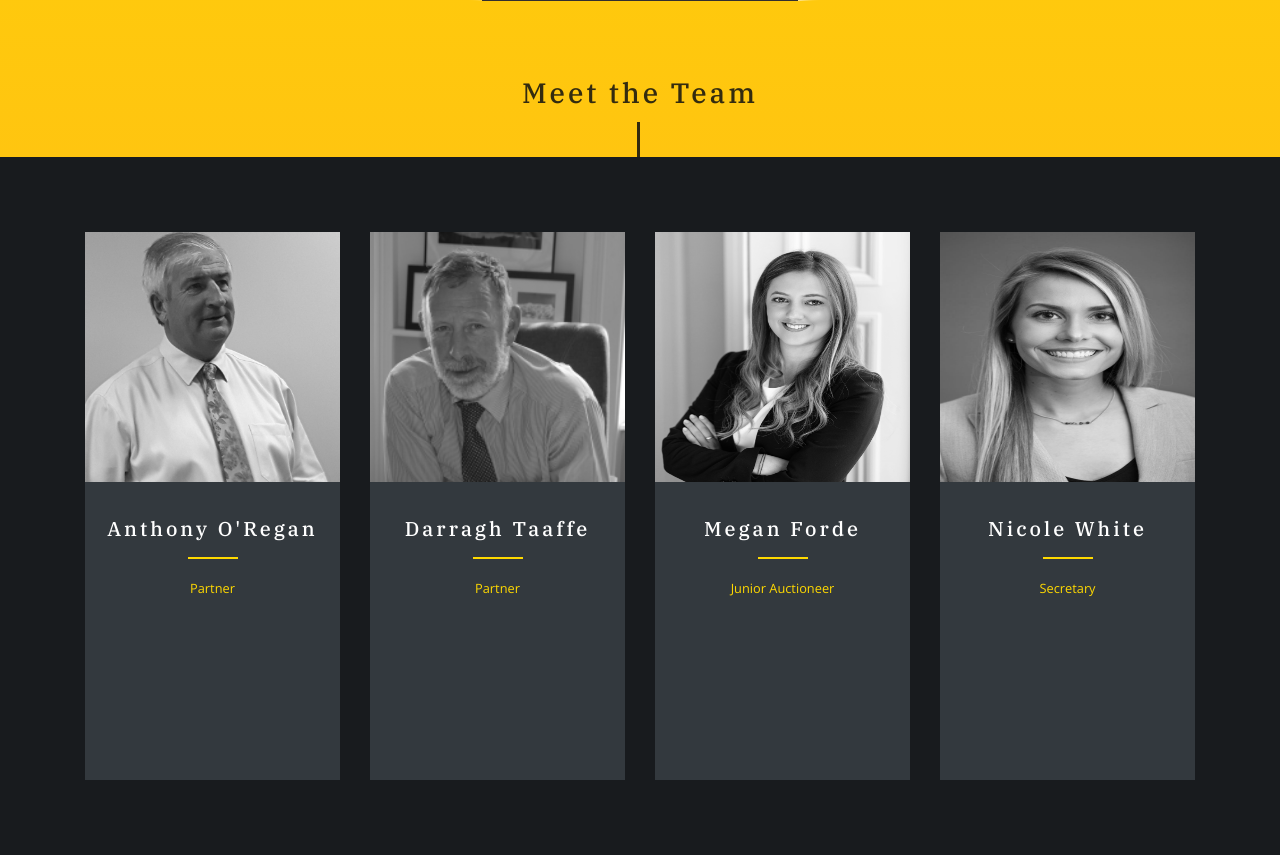
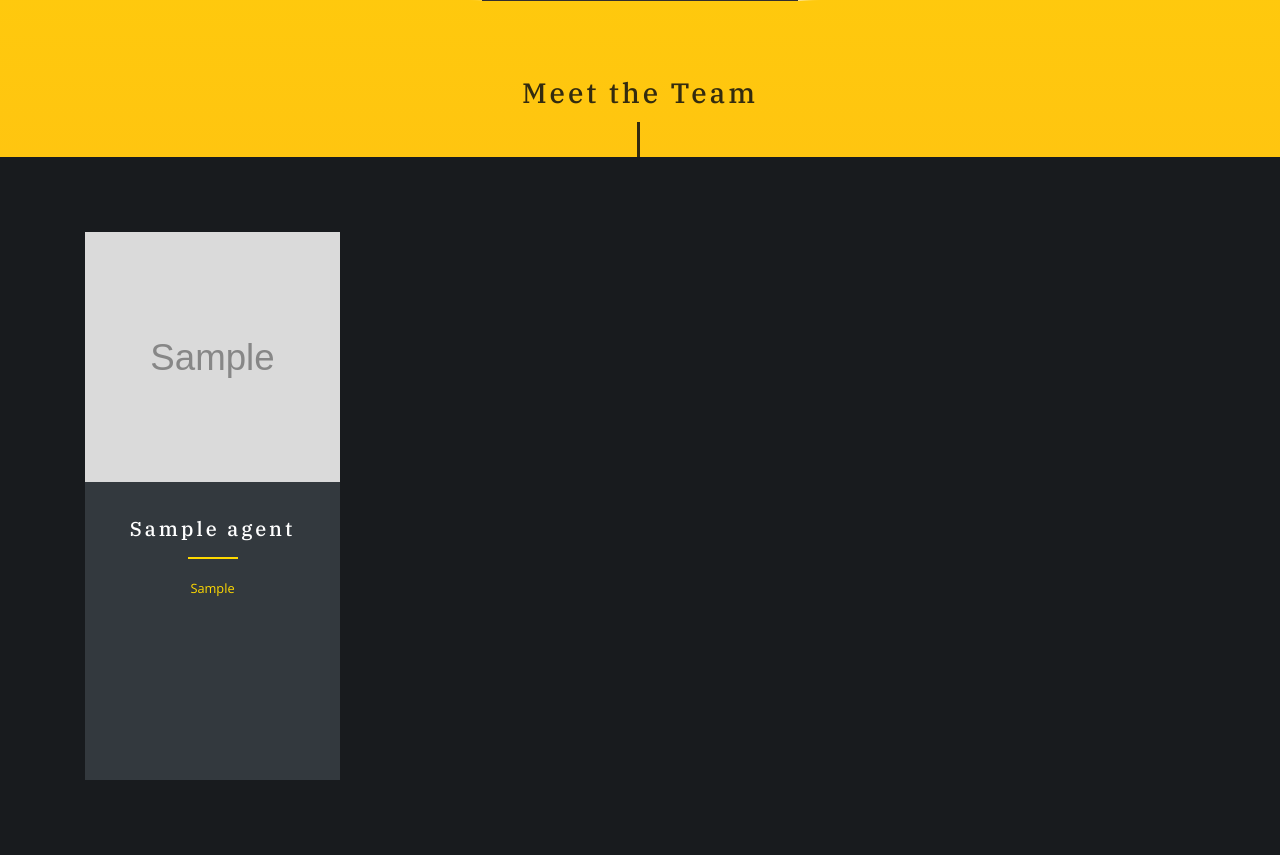
Before and after one commit to PatrickCoakley23/KMS, a Django app: page / in a window 1280 px wide. Shown: the part 3592-4447 px from the top of the page. Run offline with Django 3.2, Linux system fonts and the light colour scheme; tables that the repository leaves empty hold one stand-in row (values such as "Sample post"); grey boxes marked "Sample" are stand-in pictures; some libraries are stand-ins or nearby versions; some web fonts are replaced.

Commit message:
added agents model info and created for loop in template

```diff
--- a/home/templates/home/index.html
+++ b/home/templates/home/index.html
@@ -184,80 +184,34 @@
         <div class="container team-container">
             <section class="meet-the-team">
                 <div class="row pt-team">
+                    {% for agent in agents %}
                     <div class="col-10 offset-1 col-sm-6 offset-sm-0 col-lg-3 mb-team team-padding">
                         <div class="team-card">
                             <div class="item">
-                            <img src="{{ MEDIA_URL}}anthony_oregan.jpg" alt="" class="img-fluid team-img">
+                            {% if agent.image %}
+                                <img src="{{ MEDIA_URL}}{{ agent.image }}" alt="{{ agent.name }}" class="team-img img-fluid">
+                            {% elif agent.image_url %}
+                                <img src="{{ MEDIA_URL}}{{ agent.image_url }}" alt="{{ agent.name }}" class="team-img img-fluid">
+                            {% else %}
+                                <img class="team-img img-fluid" src="{{ MEDIA_URL }}noimage.jpg" alt="{{ agent.name }}"/>
+                            {% endif %}
                             </div>
                             <div class="contact-team">
                                 <div class="info">
-                                <h5 class="team-name">Anthony O'Regan</h5>
+                                <h5 class="team-name">{{ agent.name }}</h5>
                                 <hr class="team-hr">
-                                <small class="job-title">Partner</small>
+                                <small class="job-title">{{ agent.position }}</small>
                                     <div class="contact-links hover-content pt-2">
                                         <span><i class="fas fa-phone-alt"></i> </span>
-                                        <p class="p-lighter">(086) 2567479</p>
+                                        <p class="p-lighter">{{ agent.phone_number }}</p>
                                         <span><i class="fas fa-envelope"></i> </span>
-                                        <p class="p-lighter">anthony@keanemahonysmith.ie</p>
+                                        <p class="p-lighter">{{ agent.email_address }}</p>
                                     </div>
                                 </div>
                             </div>
                         </div>
                     </div>
-                    <div class="col-10 offset-1 col-sm-6 offset-sm-0 col-lg-3 mb-team team-padding">
-                        <div class="team-card">
-                            <img src="{{ MEDIA_URL}}darraghtaaffe.png" alt="" class="img-fluid team-img">
-                            <div class="contact-team">
-                                <div class="info">
-                                    <h5 class="team-name">Darragh Taaffe</h5>
-                                    <hr class="team-hr">
-                                    <small class="job-title">Partner</small>
-                                    <div class="contact-links hover-content pt-2">
-                                        <span><i class="fas fa-phone-alt"></i> </span>
-                                        <p class="p-lighter">(086) 2566216</p>
-                                        <span><i class="fas fa-envelope"></i> </span>
-                                        <p class="p-lighter">darragh@keanemahonysmith.ie</p>
-                                    </div>
-                                </div>
-                            </div>
-                        </div>
-                    </div>
-                    <div class="col-10 offset-1 col-sm-6 offset-sm-0 col-lg-3  team-padding">
-                        <div class="team-card">
-                            <img src="{{ MEDIA_URL}}female_headshot1.jpg" alt="" class="img-fluid team-img">
-                            <div class="contact-team">
-                                <div class="info">
-                                    <h5>Megan Forde</h5>
-                                    <hr class="team-hr">
-                                    <small class="job-title">Junior Auctioneer</small>
-                                    <div class="contact-links hover-content pt-2">
-                                        <span><i class="fas fa-phone-alt"></i> </span>
-                                        <p class="p-lighter">(021) 4270311</p>
-                                        <span><i class="fas fa-envelope"></i> </span>
-                                        <p class="p-lighter">info@keanemahonysmith.ie</p>
-                                    </div>
-                                </div>
-                            </div>
-                        </div>
-                    </div>
-                    <div class="col-10 offset-1 col-sm-6 offset-sm-0 col-lg-3 mb-team team-padding">
-                        <div class="team-card">
-                            <img src="{{ MEDIA_URL}}female_headshot2.jpg" alt="" class="img-fluid team-img">
-                            <div class="contact-team">
-                                <div class="info">
-                                    <h5 class="team-name">Nicole White</h5>
-                                    <hr class="team-hr">
-                                    <small class="job-title">Secretary</small>
-                                    <div class="contact-links hover-content pt-2">
-                                        <span><i class="fas fa-phone-alt"></i> </span>
-                                        <p class="p-lighter">(021) 4270311</p>
-                                        <span><i class="fas fa-envelope"></i> </span>
-                                        <p class="p-lighter">info@keanemahonysmith.ie</p>
-                                    </div>
-                                </div>
-                            </div>
-                        </div>
-                    </div>
+                    {% endfor %}
                 </div>
             </section>
         </div>
--- a/home/views.py
+++ b/home/views.py
@@ -1,14 +1,17 @@
 from django.shortcuts import render
 from .models import Testimonial
+from properties.models import Agent
 
 # Create your views here.
 
 def index(request):
     """ a view to return the index page """
     testimonials = Testimonial.objects.all()
+    agents = Agent.objects.all()
 
     context = {
-        'testimonials': testimonials
+        'testimonials': testimonials,
+        'agents': agents,
     }
 
     return render(request, 'home/index.html', context)
--- a/properties/admin.py
+++ b/properties/admin.py
@@ -1,5 +1,5 @@
 from django.contrib import admin
-from .models import Property, Type, County, PropertyImage
+from .models import Property, Type, County, PropertyImage, Agent
 
 class PropertyImageAdmin(admin.StackedInline):
     model=PropertyImage
@@ -23,3 +23,4 @@ class TypeAdmin(admin.ModelAdmin):
 
 admin.site.register(Type, TypeAdmin)
 admin.site.register(County)
+admin.site.register(Agent)
--- a/properties/models.py
+++ b/properties/models.py
@@ -27,6 +27,9 @@ class Agent(models.Model):
     position = models.CharField(max_length=50)
     phone_number = models.CharField(max_length=20, null=True, blank=True)
     email_address = models.EmailField(max_length=254)
+    image = models.ImageField(null=True, blank=True)
+    image_url = models.URLField(max_length=1024, null=True, blank=True)
+
 
     def clean(self):
         self.name = self.name.capitalize()
@@ -70,9 +73,6 @@ class Property(models.Model):
     price = models.DecimalField(max_digits=8, decimal_places=0)
     size = models.DecimalField(max_digits=8, decimal_places=0)
     description = models.TextField()
-    rooms_description = models.TextField(null=True, blank=True)
-    property_features = models.TextField(null=True, blank=True)
-    property_facilities = models.TextField(null=True, blank=True)
     ber_rating = models.CharField(max_length=10, choices=BER_RATING_CHOICES, null=True, blank=True)
     image_url = models.URLField(max_length=1024, null=True, blank=True)
     image = models.ImageField(null=True, blank=True)
--- a/properties/views.py
+++ b/properties/views.py
@@ -101,9 +101,6 @@ def property_selected(request, properties_id):
     elif ber_rating == 'Exempt':
         ber_image = 'BER-exempt.png'
 
-    rooms_desc = property.property_features
-    rooms_list = rooms_desc.splitlines()
-
     context = {
         'property': property,
         'images': images,
@@ -111,7 +108,6 @@ def property_selected(request, properties_id):
         'lng': lng,
         'google_api_key': google_api_key,
         'ber_image' : ber_image,
-        'rooms_list': rooms_list,
     }
 
     return render(request, 'properties/property_selected.html', context)
```
Also changed, not shown: properties/templates/properties/property_selected.html (+0 -12 lines), media/athony_oregan.jpg (added), media/darraghtaaffe_YoHhDkQ.png (added), media/female_headshot1_RBQUFGu.jpg (added), media/female_headshot2_nT9f0mQ.jpg (added), properties/migrations/0015_auto_20210121_1152.py (added).
